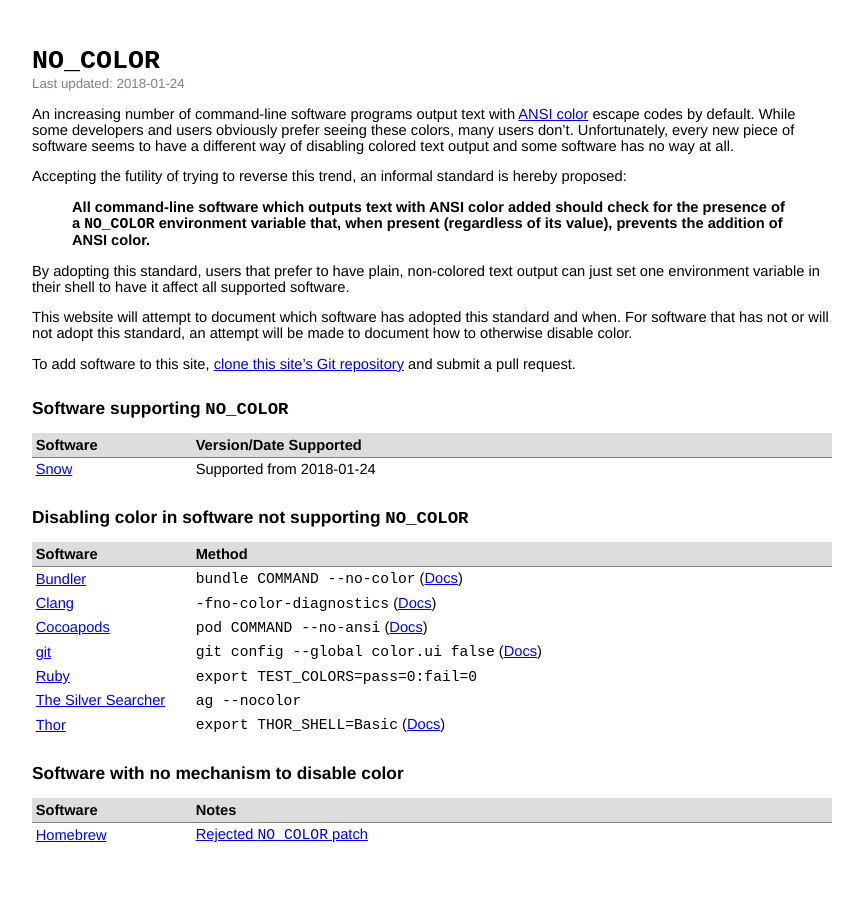
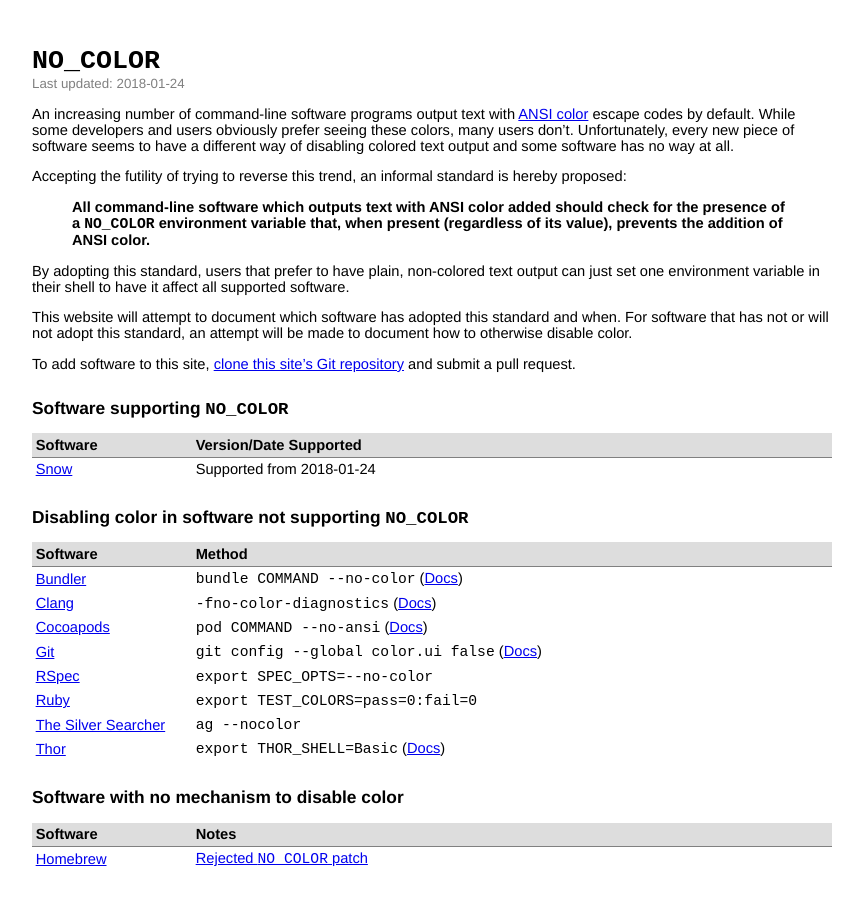
Before and after one commit to jcs/no_color, a Jekyll site: the page built from index.md, in a window 1280 px wide. Shown: the whole page, without its empty margins (208-1071 px from the left). Built offline with Jekyll 4.4.1, drawn with Linux system fonts in a browser that asks for light colours; our own code applies the rules of GitHub Pages for plain Markdown files.

Commit message:
RSpec (#4)
* RSpec understands SPEC_OPTS

Set an environment variable that RSpec understands so that we can
configure it once.

```diff
--- a/index.md
+++ b/index.md
@@ -47,7 +47,8 @@ and submit a pull request.
 | [Bundler](https://bundler.io/) | `bundle COMMAND --no-color` ([Docs](https://bundler.io/v1.15/man/bundle.1.html)) |
 | [Clang](https://clang.llvm.org/) | `-fno-color-diagnostics` ([Docs](https://clang.llvm.org/docs/UsersManual.html#formatting-of-diagnostics)) |
 | [Cocoapods](https://cocoapods.org/) | `pod COMMAND --no-ansi` ([Docs](https://guides.cocoapods.org/terminal/commands.html#pod_install)) |
-| [git](https://git-scm.com/) | `git config --global color.ui false` ([Docs](https://git-scm.com/docs/git-config#git-config-colorui))|
+| [Git](https://git-scm.com/) | `git config --global color.ui false` ([Docs](https://git-scm.com/docs/git-config#git-config-colorui))|
+| [RSpec](http://rspec.info/) | `export SPEC_OPTS=--no-color` |
 | [Ruby](https://www.ruby-lang.org/) | `export TEST_COLORS=pass=0:fail=0` |
 | [The Silver Searcher](https://geoff.greer.fm/ag/) | `ag --nocolor` |
 | [Thor](http://whatisthor.com/) | `export THOR_SHELL=Basic` ([Docs](http://www.rubydoc.info/github/wycats/thor/Thor%2FBase.shell)) |
```
